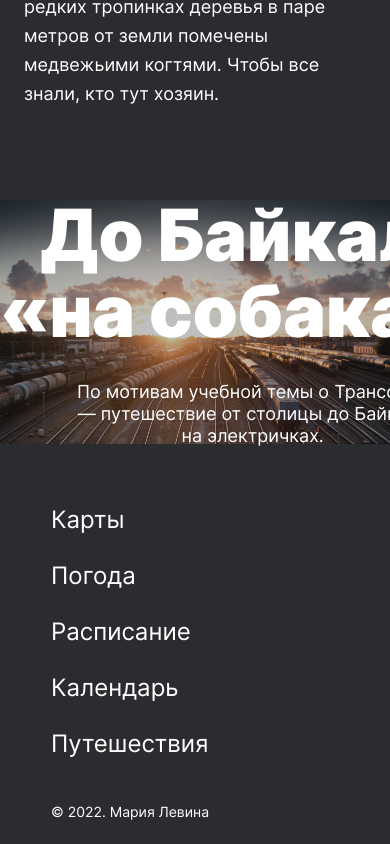
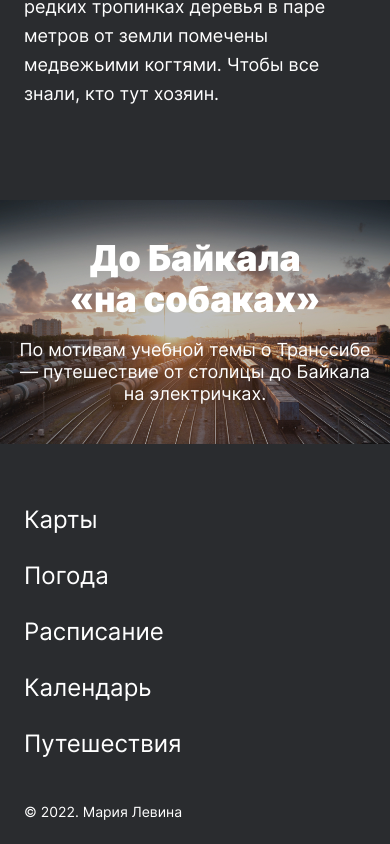
Before and after one commit to LevinaMaria/russian-travel, a plain HTML site: page index.html in a window 390 px wide. Shown: the part 10629-11473 px from the top of the page. Drawn offline with Linux system fonts and the light colour scheme.

Commit message:
проект 3 версия 11

```diff
--- a/blocks/cover/__subtitle/cover__subtitle.css
+++ b/blocks/cover/__subtitle/cover__subtitle.css
@@ -11,7 +11,7 @@
 
 @media screen and (max-width: 1279px) {
     .cover__subtitle{
-        padding-top: calc(16px + (32 - 16) * ( (100vw - 320px) / (768-320) ));
+        padding-top: calc(16px + (32 - 16) * ( (100vw - 320px) / (768 - 320) ));
     }
 
     @media screen and (max-width: 320px) {
--- a/blocks/cover/__title/cover__title.css
+++ b/blocks/cover/__title/cover__title.css
@@ -9,8 +9,8 @@
 
 @media screen and (max-width: 1279px) {
     .cover__title{
-      font-size: calc(32px + (72 - 32) * ( (100vw - 320px) / (768-320) ));
-      line-height: calc(35px + (76 - 35) * ( (100vw - 320px) / (768-320) ));
+      font-size: calc(32px + (72 - 32) * ( (100vw - 320px) / (768 - 20) ));
+      line-height: calc(35px + (76 - 35) * ( (100vw - 320px) / (768 - 320) ));
       }
     @media screen and (max-width: 319px) {
       .lead__title{
--- a/blocks/footer/footer.css
+++ b/blocks/footer/footer.css
@@ -25,7 +25,6 @@
             /* min-height: 310px; */
             gap: 48px;
             flex-direction: column;
-            max-width: 288px;
             padding-top: 64px;
         }
     }
```
Also changed, not shown: index.html (+1 -0 lines).
